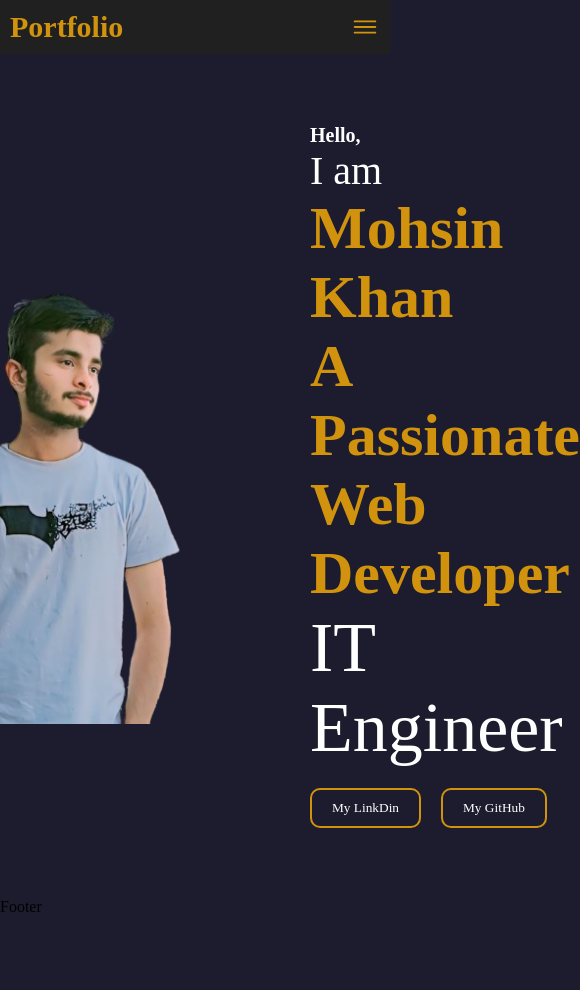
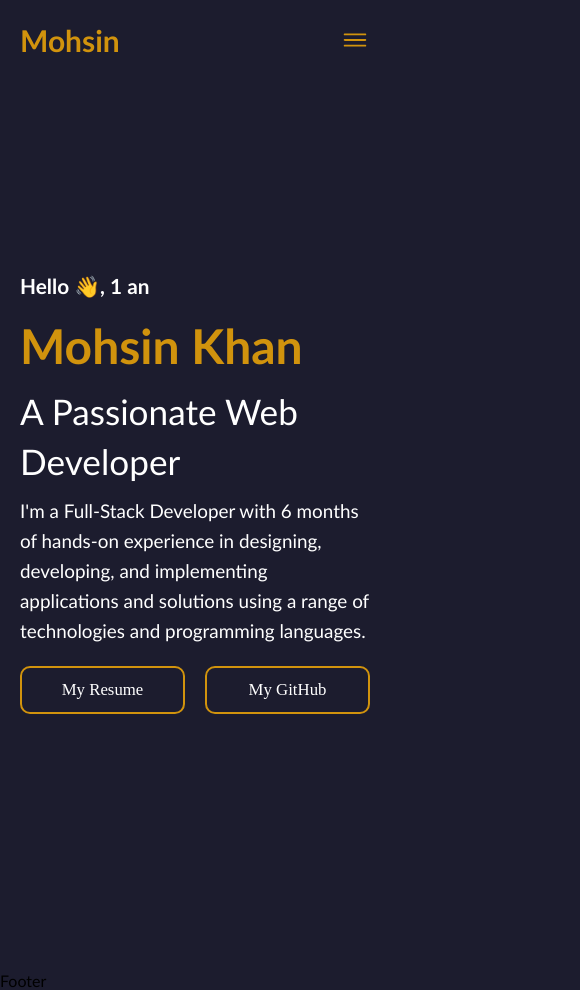
Before and after one commit to Mohsin-Khan0786/portfolio-nextjs, a Next.js app: page / in a window 390 px wide. Shown: the whole page, 580 px wide, since content can reach past the window. Before the commit the page ends 916 px from the top, so only its background shows below. Built offline with nearby package versions, Linux system fonts and the light colour scheme.

Commit message:
set home & nav

```diff
--- a/src/app/globals.css
+++ b/src/app/globals.css
@@ -1,9 +1,10 @@
 * {
-  font-family: "Times New Roman", Times, serif;
+  font-family: 'Gill Sans', 'Gill Sans MT', Calibri, 'Trebuchet MS', sans-serif;
 }
 body{
     padding: 0px;
     margin: 0px;
     box-sizing: border-box;
     background-color: rgb(28, 28, 46);
+
 }
--- a/src/components/shared/Navbar.jsx
+++ b/src/components/shared/Navbar.jsx
@@ -1,9 +1,8 @@
-// Mark this file as a client component
-'use client';
+"use client";
 
-import React, { useState } from 'react';
-import { IoIosMenu } from 'react-icons/io';
-import '@/components/style/navbar.css'; // Ensure this path is correct
+import React, { useState } from "react";
+import { IoIosMenu } from "react-icons/io";
+import "@/components/style/navbar.css";
 
 const Navbar = () => {
   const [menu, setMenu] = useState(false);
@@ -15,13 +14,14 @@ const Navbar = () => {
   return (
     <div>
       <nav>
-        <h1>Portfolio</h1>
-        <IoIosMenu className="menu-icon" onClick={handleMenu} />
-        <ul className={`ul ${menu} open `}>
+        <h1>Mohsin</h1>
+        <ul className={menu ? "menu active" : "menu"}>
           <li>Home</li>
           <li>About</li>
+          <li>Portfolio</li>
           <li>Contact</li>
         </ul>
+        <IoIosMenu className="menu-icon" onClick={handleMenu} size={30}/>
       </nav>
     </div>
   );
--- a/src/components/style/home.css
+++ b/src/components/style/home.css
@@ -1,71 +1,126 @@
-*{
+* {
   padding: 0px;
   margin: 0px;
   box-sizing: border-box;
 }
-.main{
+
+.main {
   display: flex;
   justify-content: center;
   align-items: center;
-    height: 100vh;
+  height: 115vh;
 }
-.title h5{
-    font-size: 20px;
+
+.title h5 {
+  font-size: 1.3rem;
   font-weight: 600;
   color: #fff;
+  line-height: 60px;
+}
 
-}
-.title h4{
-    font-size: 40px;
+.title h4 {
+  font-size: 2rem;
   font-weight: 200;
   color: #fff;
 }
-.title h1{
-    font-size: 60px;
-    font-weight: 600;
-    color:  rgb(209, 147, 13);
-}
-.title span h3{
-    font-size: 60px;
+
+.title h1 {
+  line-height: 60px;
+  font-size: 3.7rem;
   font-weight: 600;
   color: rgb(209, 147, 13);
 }
-.title h3{
-    font-size: 70px;
+
+.title h3 {
+  font-size: 4rem;
+  font-weight: 600;
+  color: rgb(209, 147, 13);
+}
+
+.title h3 {
+  font-size: 2.5rem;
   font-weight: 500;
   color: white;
+  line-height: 70px;
 }
-.title .social{
+
+.title .social {
   display: flex;
-
-
   margin-top: 20px;
   gap: 20px;
+  color: rgb(209, 147, 13);
+}
 
-    color:  rgb(209, 147, 13);
+.title p {
+  color: white;
+  font-size: 1.18rem;
+  line-height: 30px;
 }
-button{
+
+button {
+  width: 190px;
   background-color: rgb(209, 147, 13);
   color: white;
   border: none;
-    padding: 10px 20px;
+  padding: 12px 20px;
   border-radius: 10px;
   cursor: pointer;
   background: transparent;
   border: 2px solid rgb(209, 147, 13);
+  font-size: 1.05rem;
+  font-family: "Times New Roman", Times, serif;
 }
-button a{
-    text-decoration: none;
-    color:inherit;
-}
-button :hover{
+
+.title button:hover {
   background-color: rgb(209, 147, 13);
   color: white;
   border: none;
+}
 
+.profile {
+  width: 50%;
+  display: flex;
+  justify-content: center;
+  align-items: center;
+}
 
+.profile img {
+  width: 65%;
+  padding-top: 30px;
 }
-button :hover a{
-    text-decoration: none;
-    color:white;
+
+.title {
+  width: 50%;
+  padding-left: 80px;
 }
+
+@media screen and (max-width: 800px) {
+  .main {
+    flex-direction: column;
+  }
+
+  .title {
+    width: 100%;
+    padding: 0px 20px;
+  }
+
+  .profile {
+    display: none;
+  }
+}
+
+@media screen and (max-width: 500px) {
+  .title h1 {
+    font-size: 3rem;
+  }
+
+  .title h3 {
+    font-size: 2.2rem;
+    line-height: 50px;
+    margin-top: 10px;
+  }
+
+  .title p {
+    margin-top: 10px;
+  }
+}
--- a/src/components/style/navbar.css
+++ b/src/components/style/navbar.css
@@ -1,48 +1,75 @@
-*{
+* {
   padding: 0;
   margin: 0;
   box-sizing: border-box;
 }
-nav{
-    background-color: #212020;
+nav {
   width: 100%;
-    padding: 10px;
+  height: 80px;
   display: flex;
-    justify-content: space-between;
+  justify-content: space-around;
   align-items: center;
+  background-color: rgb(28, 28, 46);
+  position: fixed;
+  top: 0;
+  left: 0;
+}
 
-}
-nav h1{
+nav h1 {
   font-size: 30px;
   font-weight: 600;
   color: rgb(209, 147, 13);
 }
-nav .ul{
+
+nav ul {
   display: flex;
+  gap: 10px;
   font-size: 30px;
   list-style: none;
+}
 
-}
-.ul li{
+.menu li {
   margin: 0 10px;
-    font-size: 20px;
+  font-size: 1.19rem;
   font-weight: 600;
   color: rgb(209, 147, 13);
+  padding: 10px;
 }
-.menu-icon{
+
+.menu-icon {
   display: none;
 }
 
+@media screen and (max-width: 800px) {
+  .menu {
+    position: absolute;
+    flex-direction: column;
+    width: 100%;
+    top: 70px;
+    right: 0px;
+    border-radius: 20px;
+    background-color: rgb(28, 28, 46);
+    display: flex;
+    justify-content: center;
+    align-items: center;
+    gap: 20px;
+    padding: 20px 0px;
+    border-bottom: 3px solid rgb(209, 147, 13);
+    display: none;
+  }
 
-@media screen and (max-width:768px){
-    nav .ul{
-        display: none;
+  .menu.active {
+    display: flex;
+  }
 
+  nav {
+    justify-content: space-between;
+    padding: 0px 20px;
   }
-   .menu-icon{
+
+  .menu-icon {
     display: block;
-    color: rgb(209, 147, 13) ;
-    font-size:30px;
-
+    color: rgb(209, 147, 13);
+    font-size: 30px;
   }
 }
--- a/src/components/ui/Home.jsx
+++ b/src/components/ui/Home.jsx
@@ -7,34 +7,29 @@ const Home = () => {
   return (
     <>
       <div className="main">
+        <div className="title">
+          <h5>Hello 👋, 1 an </h5>
+          <h1>Mohsin Khan</h1>
+          <h3>A Passionate Web Developer</h3>
+          <p>
+            I'm a Full-Stack Developer with 6 months of hands-on experience in
+            designing, developing, and implementing applications and solutions
+            using a range of technologies and programming languages.
+          </p>
+          <div className="social">
+            <button>My Resume</button>
+
+            <button>My GitHub</button>
+          </div>
+        </div>
+
         <div className="profile">
           <Image
-            src="/mohsin.png.png"
+            src="https://syedhashir-portfolio.netlify.app/assets/about-Pg4MNHWI.svg"
             width={500}
             height={500}
             alt="Picture of the author"
           />
-        </div>
-        <div className="title">
-          <h5>Hello, </h5>
-          <h4>I am </h4>
-
-          <h1>Mohsin Khan</h1>
-          <span>
-            <h3>A Passionate Web Developer</h3>
-          </span>
-
-          <h3> IT Engineer</h3>
-
-          <div className="social">
-            <button>
-            <a href="">My LinkDin</a>
-            </button>
-
-          <button>
-          <a href="">My GitHub</a>
-          </button>
-          </div>
         </div>
       </div>
     </>
```
Also changed, not shown: src/components/Navbar/Navbar.jsx (deleted, +0 -20 lines), public/home.jpg (added). Lines whose indentation alone changed are shown as unchanged.
